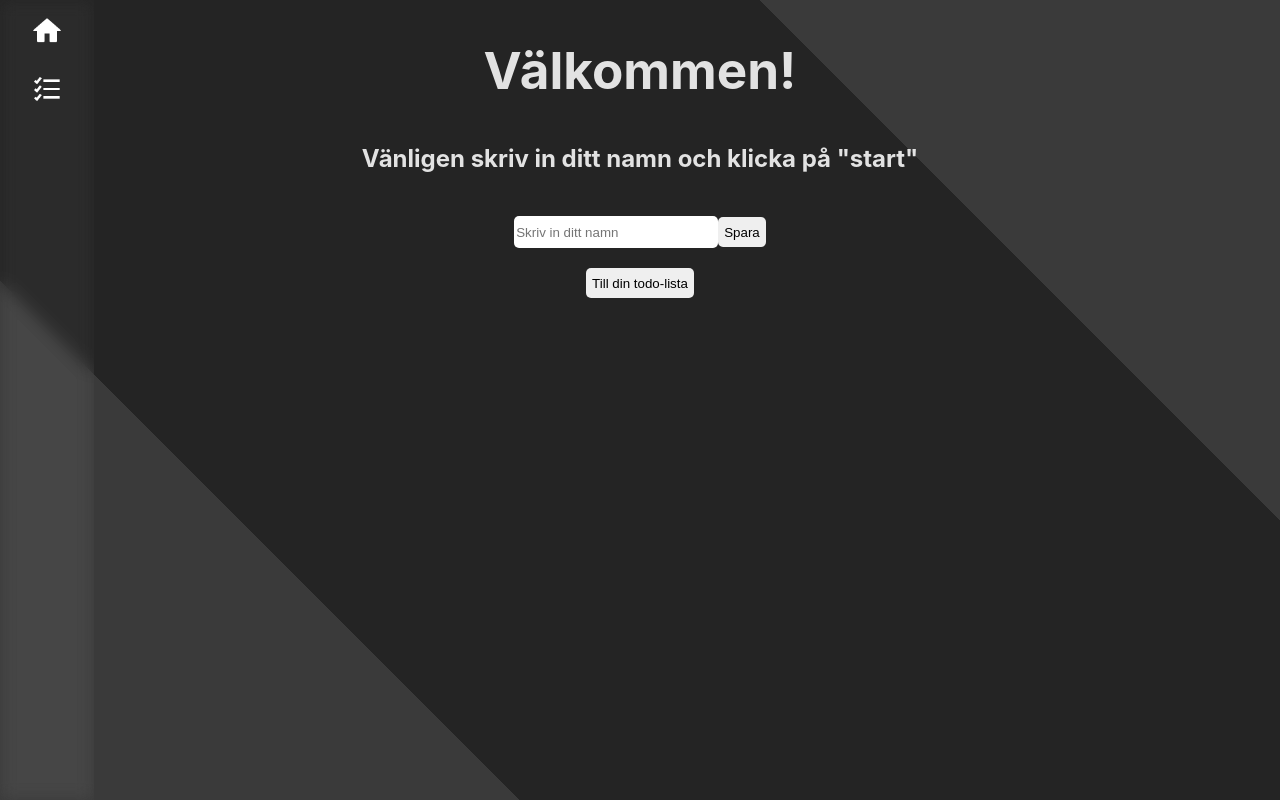
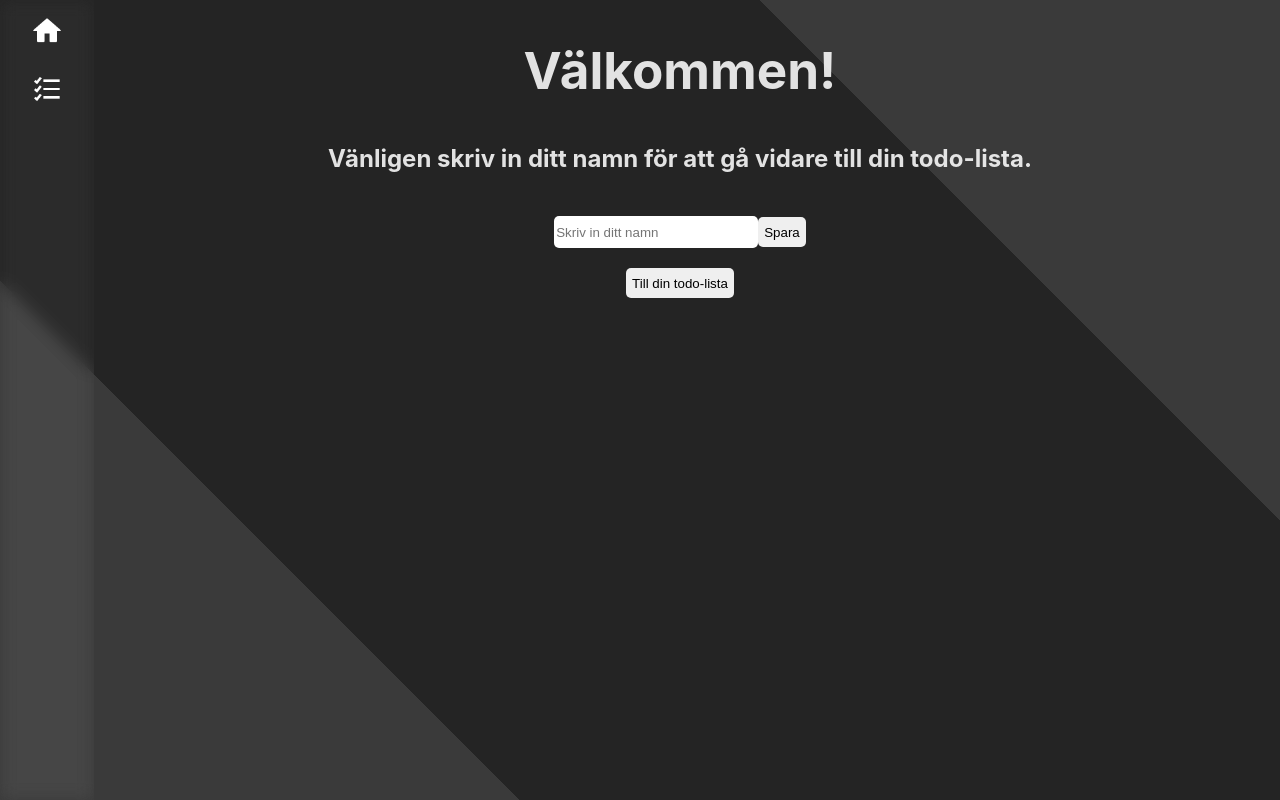
Before and after one commit to varamara/laboration_JS_2, a React (Vite) app: page / in a window 1280 px wide. Built offline with nearby package versions, Linux system fonts and the light colour scheme.

Commit message:
actually finished welcome page maybe

```diff
--- a/src/App.tsx
+++ b/src/App.tsx
@@ -1,8 +1,8 @@
 import { useState } from "react";
 import { Route, BrowserRouter as Router, Routes } from "react-router-dom";
-import LandingPage from "./pages/landingPage/LandingPage";
 import TodoPage from "./pages/todoPage/TodoPage";
 import Navbar from "./components/navbar/Navbar";
+import WelcomePage from "./pages/welcomePage/WelcomePage";
 
 
 const App = () =>  {
@@ -14,7 +14,7 @@ const App = () =>  {
     <Router>
       <Navbar />
       <Routes>
-        <Route path="/" element={<LandingPage setUserName={setUserName}/>} />
+        <Route path="/" element={<WelcomePage setUserName={setUserName}/>} />
         <Route path="/todo" element={<TodoPage userName={userName}/>} />
       </Routes>
     </Router>
--- a/src/index.css
+++ b/src/index.css
@@ -34,10 +34,12 @@ body {
     rgba(255, 255, 255, 0.1) 75%,
     rgba(255, 255, 255, 0.1)
   );
+
   display: flex;
   flex-direction: column;
   align-items: center;
   text-align: center;
+  padding-left: 80px;
 }
 
 input {
--- a/src/pages/landingPage/LandingPage.tsx
+++ /dev/null
@@ -1,43 +0,0 @@
-import React, { useState } from "react";
-import { Link } from "react-router-dom";
-
-interface ILandingPage {
-  setUserName: (userName: string) => void;
-}
-
-const LandingPage: React.FC<ILandingPage> = ({ setUserName }) => {
-  const [inputValue, setInputValue] = useState("");
-
-  const handleInputChange = (event: React.ChangeEvent<HTMLInputElement>) => {
-    setInputValue(event.target.value);
-  };
-
-  const handleClick = () => {
-    setUserName(inputValue);
-  };
-
-  return (
-    <>
-      <section className="landing-page">
-        <div className="welcome">
-          <h1>Välkommen!</h1>
-          <h2>Vänligen skriv in ditt namn och klicka på "start"</h2>
-        </div>
-        <div className="name">
-          <input
-            type="text"
-            placeholder="Skriv in ditt namn"
-            value={inputValue}
-            onChange={handleInputChange}
-          />
-          <button onClick={handleClick}>Spara</button>
-        </div>
-        <Link to="/todo">
-          <button className="start">Till din todo-lista</button>
-        </Link>
-      </section>
-    </>
-  );
-};
-
-export default LandingPage;
--- /dev/null
+++ b/src/pages/welcomePage/WelcomePage.tsx
@@ -0,0 +1,51 @@
+import React, { useState } from "react";
+import { Link } from "react-router-dom";
+
+interface IWelcomePage {
+  setUserName: (userName: string) => void;
+}
+
+const WelcomePage: React.FC<IWelcomePage> = ({ setUserName }) => {
+  const [isSubmitted, setIsSubmitted] = useState(false);
+    const [inputValue, setInputValue] = useState("");
+
+
+    const handleInputChange = (event: React.ChangeEvent<HTMLInputElement>) => {
+        setInputValue(event.target.value);
+    };
+
+  const handleSubmit = (e: React.FormEvent<HTMLFormElement>) => {
+    e.preventDefault();
+    setUserName(inputValue);
+    setInputValue("");
+    setIsSubmitted(true);
+  };
+
+  return (
+    <>
+      <section className="welcome-page">
+        <div className="welcome">
+          <h1>Välkommen!</h1>
+          <h2>Vänligen skriv in ditt namn för att gå vidare till din todo-lista.</h2>
+        </div>
+        <form onSubmit={handleSubmit}>
+          <input
+            type="text"
+            placeholder="Skriv in ditt namn"
+            value={inputValue}
+            onChange={handleInputChange}
+          />
+          <button type="submit">Spara</button>
+        </form>
+        {isSubmitted && <p>Ditt namn har uppdaterats!</p>}
+
+
+        <Link to="/todo">
+            <button className="start">Till din todo-lista</button>
+        </Link>
+      </section>
+    </>
+  );
+};
+
+export default WelcomePage;
```
Also changed, not shown: src/components/modal/Modal.tsx (added, +19 -0 lines), src/components/modal/modal.scss (added, +14 -0 lines), src/pages/todoPage/TodoPage.tsx (line endings or trailing spaces).
